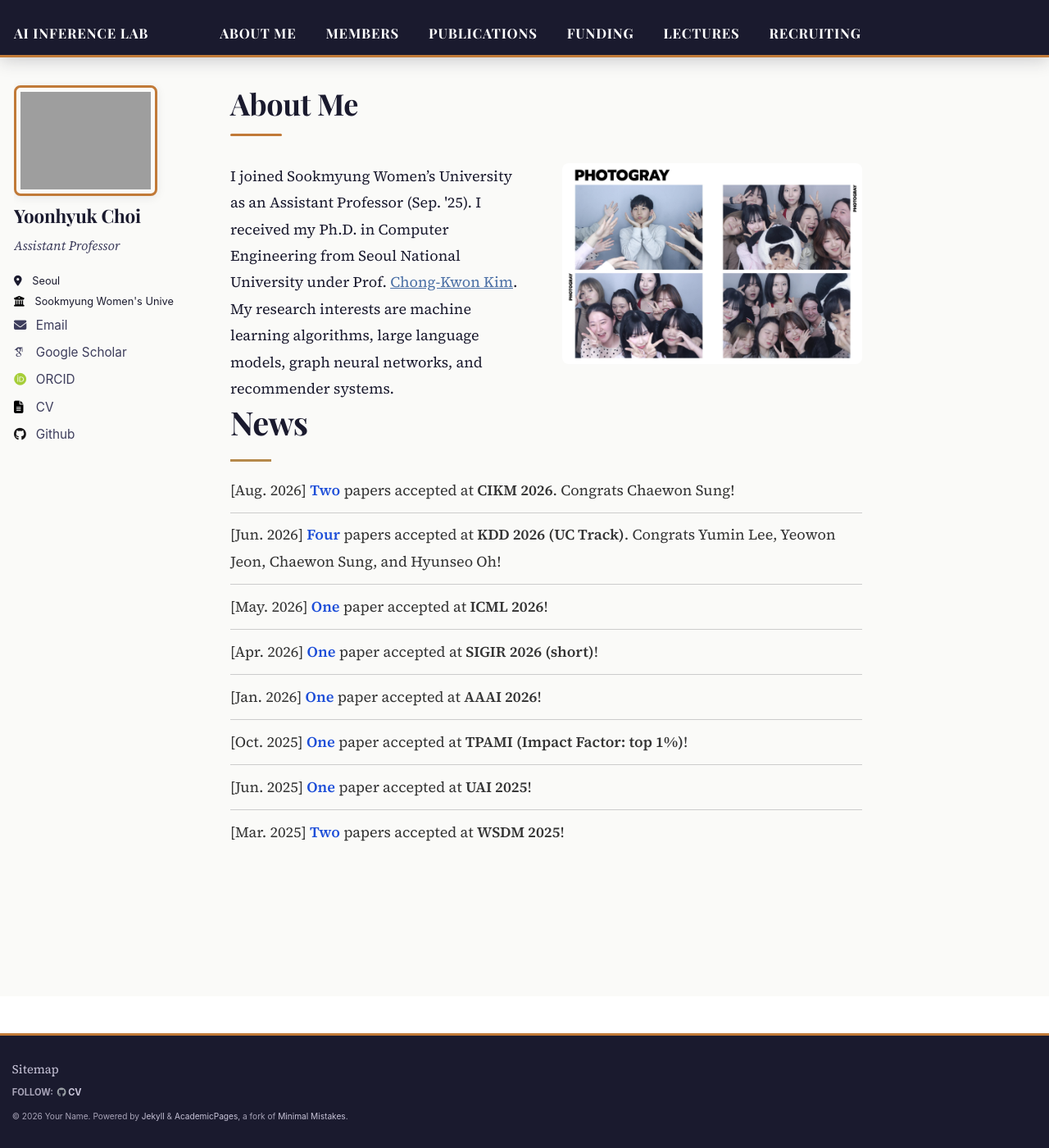
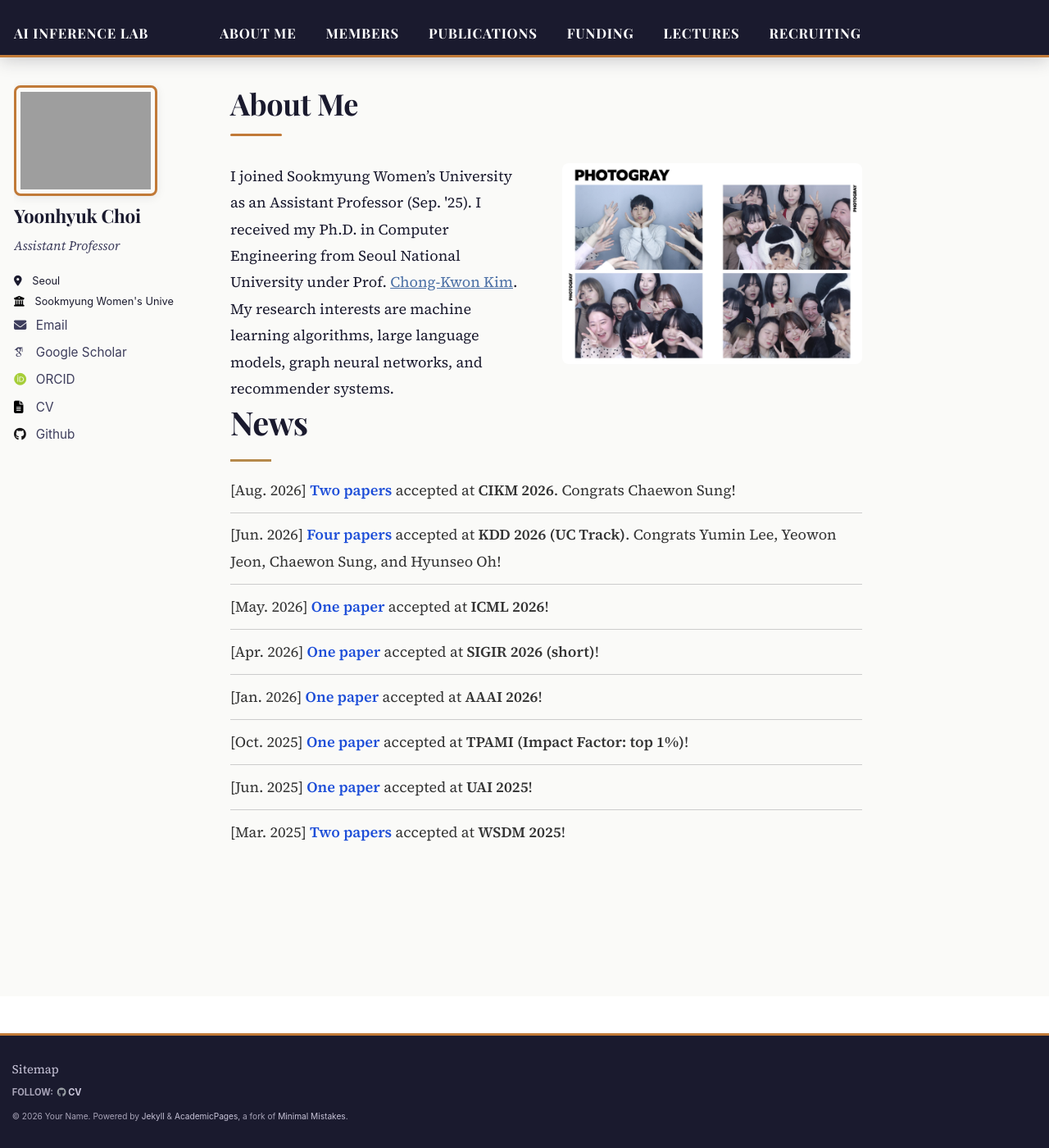
Before and after one commit to ChoiYoonHyuk/ChoiYoonHyuk.github.io, a Jekyll site: the page built from _pages/about.md, in a window 1280 px wide and 1400 px high. Shown: the whole window at 82% size. Built offline with Jekyll 4.4.1, drawn with Linux system fonts in a browser that asks for light colours; some web fonts are replaced.

Commit message:
Update news.yml

```diff
--- a/_data/news.yml
+++ b/_data/news.yml
@@ -1,23 +1,23 @@
 - date: "Aug. 2026"
-  text: "<span style='color:#1d4ed8; font-weight:bold;'>Two</span> papers accepted at **CIKM 2026**. Congrats Chaewon Sung!"
+  text: "<span style='color:#1d4ed8; font-weight:bold;'>Two papers</span> accepted at **CIKM 2026**. Congrats Chaewon Sung!"
 
 - date: "Jun. 2026"
-  text: "<span style='color:#1d4ed8; font-weight:bold;'>Four</span> papers accepted at **KDD 2026 (UC Track)**. Congrats Yumin Lee, Yeowon Jeon, Chaewon Sung, and Hyunseo Oh!"
+  text: "<span style='color:#1d4ed8; font-weight:bold;'>Four papers</span> accepted at **KDD 2026 (UC Track)**. Congrats Yumin Lee, Yeowon Jeon, Chaewon Sung, and Hyunseo Oh!"
 
 - date: "May. 2026"
-  text: "<span style='color:#1d4ed8; font-weight:bold;'>One</span> paper accepted at **ICML 2026**!"
+  text: "<span style='color:#1d4ed8; font-weight:bold;'>One paper</span> accepted at **ICML 2026**!"
 
 - date: "Apr. 2026"
-  text: "<span style='color:#1d4ed8; font-weight:bold;'>One</span> paper accepted at **SIGIR 2026 (short)**!"
+  text: "<span style='color:#1d4ed8; font-weight:bold;'>One paper</span> accepted at **SIGIR 2026 (short)**!"
 
 - date: "Jan. 2026"
-  text: "<span style='color:#1d4ed8; font-weight:bold;'>One</span> paper accepted at **AAAI 2026**!"
+  text: "<span style='color:#1d4ed8; font-weight:bold;'>One paper</span> accepted at **AAAI 2026**!"
 
 - date: "Oct. 2025"
-  text: "<span style='color:#1d4ed8; font-weight:bold;'>One</span> paper accepted at **TPAMI (Impact Factor: top 1%)**!"
+  text: "<span style='color:#1d4ed8; font-weight:bold;'>One paper</span> accepted at **TPAMI (Impact Factor: top 1%)**!"
 
 - date: "Jun. 2025"
-  text: "<span style='color:#1d4ed8; font-weight:bold;'>One</span> paper accepted at **UAI 2025**!"
+  text: "<span style='color:#1d4ed8; font-weight:bold;'>One paper</span> accepted at **UAI 2025**!"
 
 - date: "Mar. 2025"
-  text: "<span style='color:#1d4ed8; font-weight:bold;'>Two</span> papers accepted at **WSDM 2025**!"
+  text: "<span style='color:#1d4ed8; font-weight:bold;'>Two papers</span> accepted at **WSDM 2025**!"
```
